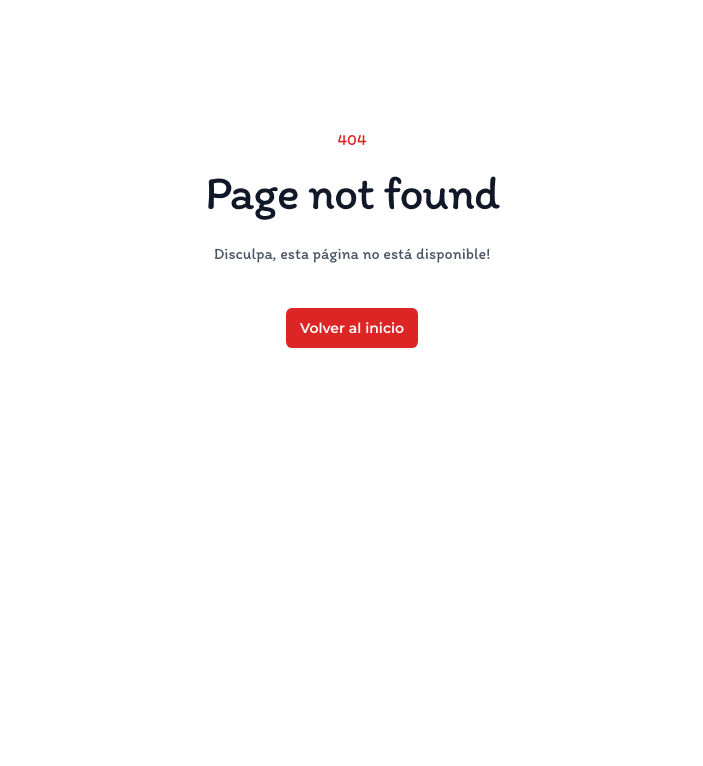
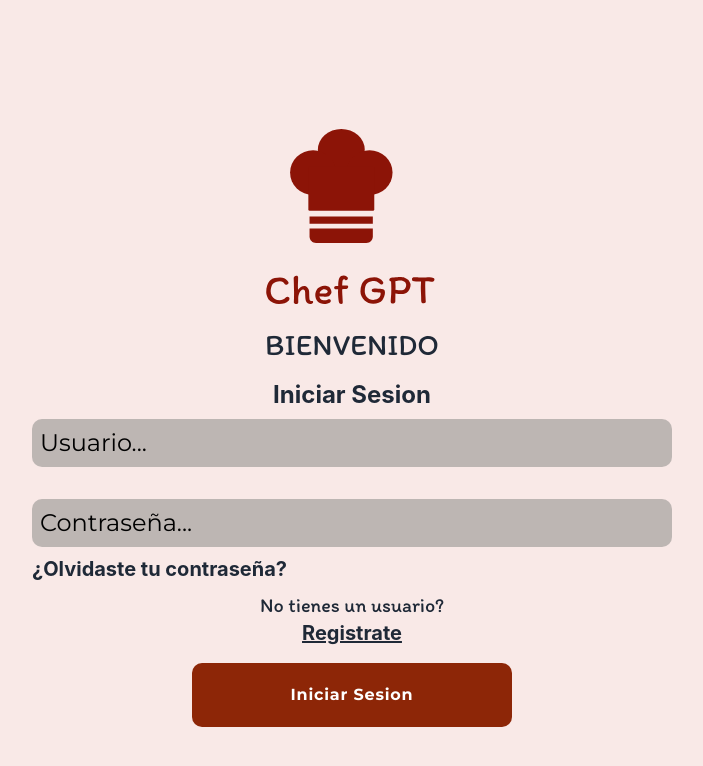
Before and after one commit to No-Country/S12-04-T-Node-React, a React (Vite) app in the folder frontend/: page /auth in a window 1280 px wide. Before the commit this address had no page. Shown: the top 766 px of the page, without its empty margins (288-991 px from the left). Built offline with nearby package versions, Linux system fonts and the light colour scheme.

Commit message:
added router auth

```diff
--- /dev/null
+++ b/frontend/src/components/LayoutAuth.jsx
@@ -0,0 +1,19 @@
+import { Outlet } from "react-router-dom";
+
+
+const LayoutAuth = () => {
+
+  return (
+    <div className="container-fluid relative">
+      <Outlet />
+
+      {/* ACA PODRIA IR EL FOOTER */}
+
+      {/* <div>
+          <Footer />
+          </div> */}
+    </div>
+  );
+};
+
+export default LayoutAuth;
--- a/frontend/src/components/Navigation.jsx
+++ b/frontend/src/components/Navigation.jsx
@@ -46,7 +46,7 @@ export const Navigation = () => {
                 <Menu as="div" className="relative ml-3">
                   <div>
                     <Menu.Button className="relative flex rounded-full bg-gray-800 text-sm focus:outline-none focus:ring-2 focus:ring-white focus:ring-offset-2 focus:ring-offset-gray-800">
-                      <Link to="/login">
+                      <Link to="/auth">
                         <span className="absolute -inset-1.5" />
                         <span className="sr-only">Open user menu</span>
                         <img
--- a/frontend/src/routes/index.jsx
+++ b/frontend/src/routes/index.jsx
@@ -1,5 +1,4 @@
 import { createBrowserRouter } from "react-router-dom";
-// Rutas del front
 import Home from "../pages/Home";
 import Login from "../pages/Login";
 import Register from "../pages/Register";
@@ -7,20 +6,17 @@ import ChatBot from "../pages/ChatBot";
 import Layout from "../components/Layout";
 import NotFound from "../pages/NotFound";
 import Recipe from "../pages/Recipe";
+import LayoutAuth from "../components/LayoutAuth";
 
 export const router = createBrowserRouter([
   {
     path: "/",
     element: <Layout />,
-    errorElement: <NotFound/>,
+    errorElement: <NotFound />,
     children: [
       {
         path: "/",
         element: <Home />,
-      },
-      {
-        path: "/login",
-        element: <Login />,
       },
       {
         path: "/signup",
@@ -32,8 +28,23 @@ export const router = createBrowserRouter([
       },
       {
         path: "/recipe",
-        element: <Recipe />
-      }
+        element: <Recipe />,
+      },
+    ],
+  },
+  {
+    path: "/auth/*",
+    element: <LayoutAuth />,
+    errorElement: <NotFound />,
+    children: [
+      {
+        index: true,
+        element: <Login />,
+      },
+      {
+        path: "register", // Usando ruta relativa
+        element: <Register />,
+      },
     ],
   },
 ]);
```
